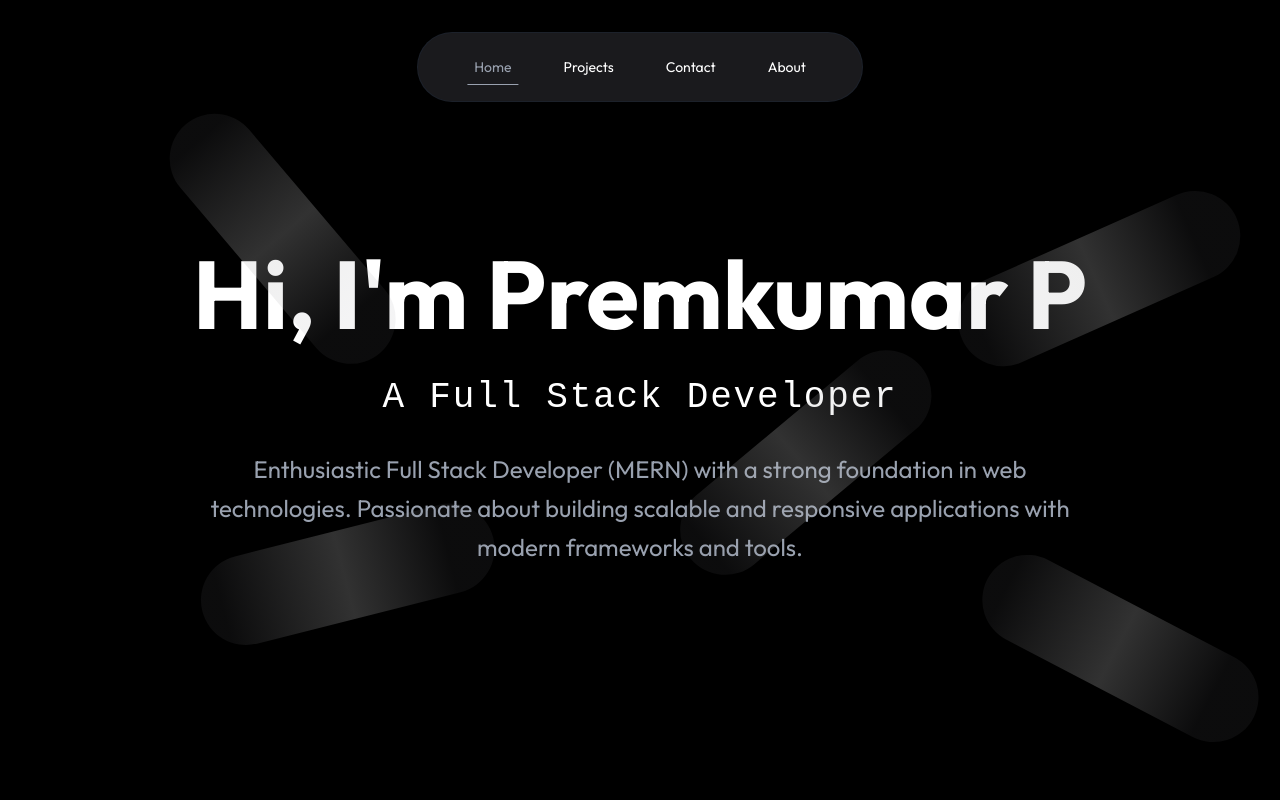
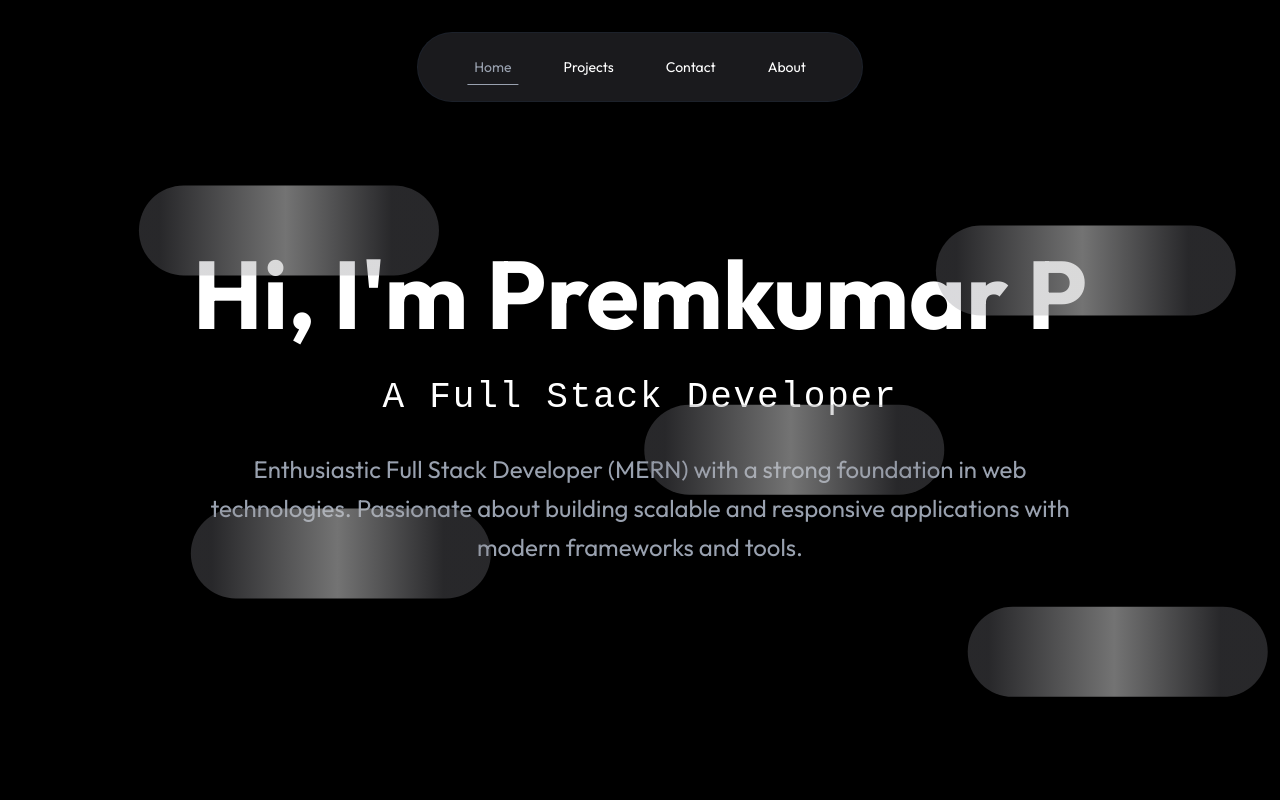
Before and after one commit to Premkumar291/personal-portfolio, a React (Vite) app: page / in a window 1280 px wide. Shown: the top 800 px of the page. Built offline with nearby package versions, Linux system fonts and the light colour scheme.

Commit message:
Add new Footer and Hero components, including contact information, social links, and animated background elements.

```diff
--- a/src/components/Footer.jsx
+++ b/src/components/Footer.jsx
@@ -72,7 +72,7 @@ const Footer = () => {
         <footer className="relative z-10 bg-[#0f0f11] border-t border-gray-800 py-12">
             <div className="max-w-7xl mx-auto px-6">
                 {/* Main Footer Content */}
-                <div className="flex flex-col lg:flex-row justify-between items-start lg:items-center gap-8 mb-8">
+                <div className="flex flex-col lg:flex-row justify-between items-center lg:items-center gap-8 mb-8">
                     {/* Brand Section */}
                     <div className="text-center lg:text-left">
                         <a href="#" className="text-2xl font-bold text-white tracking-tighter">
@@ -84,7 +84,7 @@ const Footer = () => {
                     </div>
 
                     {/* Contact Information */}
-                    <div className="flex flex-col gap-3 text-sm text-gray-400">
+                    <div className="flex flex-col gap-3 text-sm text-gray-400 text-center lg:text-left items-center lg:items-start">
                         <h3 className="text-white font-semibold mb-1">Contact</h3>
                         {contactInfo.map((contact, index) => {
                             const IconComponent = contact.icon;
@@ -102,7 +102,7 @@ const Footer = () => {
                     </div>
 
                     {/* Social Links */}
-                    <div className="flex flex-col gap-3">
+                    <div className="flex flex-col gap-3 items-center lg:items-start">
                         <h3 className="text-white font-semibold text-sm mb-1">Connect</h3>
                         <div className="flex gap-4">
                             {socialLinks.map((social, index) => {
--- a/src/components/Hero.jsx
+++ b/src/components/Hero.jsx
@@ -1,7 +1,46 @@
 import React from 'react';
-import { motion } from 'framer-motion';
+import { motion, useAnimation } from 'framer-motion';
+import { useEffect } from 'react';
 
 const Hero = () => {
+    const controls1 = useAnimation();
+    const controls2 = useAnimation();
+    const controls3 = useAnimation();
+    const controls4 = useAnimation();
+    const controls5 = useAnimation();
+
+    useEffect(() => {
+        // Drop animation first, then switch to floating
+        const animateCapsule = async (controls, floatY, floatX, duration, delay = 0) => {
+            // Wait for delay
+            if (delay > 0) {
+                await new Promise(resolve => setTimeout(resolve, delay * 1000));
+            }
+            // Drop from top
+            await controls.start({
+                y: 0,
+                opacity: 1,
+                transition: { duration: 0.8, ease: "easeOut" }
+            });
+            // Start floating
+            controls.start({
+                y: [0, floatY, 0],
+                x: [0, floatX, 0],
+                transition: {
+                    duration: duration,
+                    repeat: Infinity,
+                    ease: "easeInOut"
+                }
+            });
+        };
+
+        animateCapsule(controls1, -20, 15, 3, 0);
+        animateCapsule(controls2, 25, -20, 3.5, 0.15);
+        animateCapsule(controls3, 30, 10, 4, 0.3);
+        animateCapsule(controls4, -15, -25, 3.2, 0.45);
+        animateCapsule(controls5, 20, 18, 3.8, 0.6);
+    }, [controls1, controls2, controls3, controls4, controls5]);
+
     return (
         <section id="home" className="min-h-screen flex items-center justify-center relative overflow-hidden bg-black">
             {/* Background Capsule Shapes */}
@@ -10,132 +49,57 @@ const Hero = () => {
             <motion.div
                 className="absolute w-[300px] h-[90px] left-[10%] top-[25%] rounded-[285px] z-30"
                 style={{
-                    background: 'linear-gradient(90deg, rgba(132, 132, 140, 0.09) 6.9%, rgba(192, 192, 192, 0.26) 48.85%, rgba(132, 132, 140, 0.09) 84.2%)'
+                    background: 'linear-gradient(90deg, rgba(132, 132, 140, 0.3) 6.9%, rgba(192, 192, 192, 0.6) 48.85%, rgba(132, 132, 140, 0.3) 84.2%)',
+                    transform: 'rotate(49.67deg)'
                 }}
-                initial={{ y: -1000, opacity: 0, rotate: 49.67 }}
-                animate={{
-                    y: [0, -20, 0],
-                    x: [0, 15, 0],
-                    opacity: 1,
-                    rotate: 49.67,
-                    transition: {
-                        y: { duration: 6, repeat: Infinity, ease: "easeInOut", delay: 1 },
-                        x: { duration: 6, repeat: Infinity, ease: "easeInOut", delay: 1 },
-                        opacity: { duration: 0.5, delay: 0 }
-                    }
-                }}
-                transition={{
-                    type: "spring",
-                    damping: 12,
-                    stiffness: 100,
-                    delay: 0
-                }}
+                initial={{ y: -1000, opacity: 0 }}
+                animate={controls1}
             />
 
             {/* Bottom Right Capsule */}
             <motion.div
                 className="absolute w-[300px] h-[90px] left-[77%] top-[73%] rounded-[285px] z-30"
                 style={{
-                    background: 'linear-gradient(90deg, rgba(132, 132, 140, 0.09) 6.9%, rgba(192, 192, 192, 0.26) 48.85%, rgba(132, 132, 140, 0.09) 84.2%)'
+                    background: 'linear-gradient(90deg, rgba(132, 132, 140, 0.3) 6.9%, rgba(192, 192, 192, 0.6) 48.85%, rgba(132, 132, 140, 0.3) 84.2%)',
+                    transform: 'rotate(27.56deg)'
                 }}
-                initial={{ y: -1000, opacity: 0, rotate: 27.56 }}
-                animate={{
-                    y: [0, 25, 0],
-                    x: [0, -20, 0],
-                    opacity: 1,
-                    rotate: 27.56,
-                    transition: {
-                        y: { duration: 7, repeat: Infinity, ease: "easeInOut", delay: 1.2 },
-                        x: { duration: 7, repeat: Infinity, ease: "easeInOut", delay: 1.2 },
-                        opacity: { duration: 0.5, delay: 0.2 }
-                    }
-                }}
-                transition={{
-                    type: "spring",
-                    damping: 12,
-                    stiffness: 100,
-                    delay: 0.2
-                }}
+                initial={{ y: -1000, opacity: 0 }}
+                animate={controls2}
             />
 
             {/* Bottom Left Capsule */}
             <motion.div
                 className="absolute w-[300px] h-[90px] rounded-[285px] z-30"
                 style={{
-                    background: 'linear-gradient(90deg, rgba(132, 132, 140, 0.09) 6.9%, rgba(192, 192, 192, 0.26) 48.85%, rgba(132, 132, 140, 0.09) 84.2%)',
+                    background: 'linear-gradient(90deg, rgba(132, 132, 140, 0.3) 6.9%, rgba(192, 192, 192, 0.6) 48.85%, rgba(132, 132, 140, 0.3) 84.2%)',
+                    transform: 'rotate(-14.18deg)',
                     left: '188px',
                     top: '500px'
                 }}
-                initial={{ y: -1000, opacity: 0, rotate: -14.18 }}
-                animate={{
-                    y: [0, 30, 0],
-                    x: [0, 10, 0],
-                    opacity: 1,
-                    rotate: -14.18,
-                    transition: {
-                        y: { duration: 8, repeat: Infinity, ease: "easeInOut", delay: 1.4 },
-                        x: { duration: 8, repeat: Infinity, ease: "easeInOut", delay: 1.4 },
-                        opacity: { duration: 0.5, delay: 0.4 }
-                    }
-                }}
-                transition={{
-                    type: "spring",
-                    damping: 12,
-                    stiffness: 100,
-                    delay: 0.4
-                }}
+                initial={{ y: -1000, opacity: 0 }}
+                animate={controls3}
             />
 
             {/* Top Right Capsule */}
             <motion.div
                 className="absolute w-[300px] h-[90px] left-[75%] top-[30%] rounded-[285px] z-30"
                 style={{
-                    background: 'linear-gradient(90deg, rgba(132, 132, 140, 0.09) 6.9%, rgba(192, 192, 192, 0.26) 48.85%, rgba(132, 132, 140, 0.09) 84.2%)'
+                    background: 'linear-gradient(90deg, rgba(132, 132, 140, 0.3) 6.9%, rgba(192, 192, 192, 0.6) 48.85%, rgba(132, 132, 140, 0.3) 84.2%)',
+                    transform: 'rotate(-23.94deg)'
                 }}
-                initial={{ y: -1000, opacity: 0, rotate: -23.94 }}
-                animate={{
-                    y: [0, -15, 0],
-                    x: [0, -25, 0],
-                    opacity: 1,
-                    rotate: -23.94,
-                    transition: {
-                        y: { duration: 5.5, repeat: Infinity, ease: "easeInOut", delay: 1.6 },
-                        x: { duration: 5.5, repeat: Infinity, ease: "easeInOut", delay: 1.6 },
-                        opacity: { duration: 0.5, delay: 0.6 }
-                    }
-                }}
-                transition={{
-                    type: "spring",
-                    damping: 12,
-                    stiffness: 100,
-                    delay: 0.6
-                }}
+                initial={{ y: -1000, opacity: 0 }}
+                animate={controls4}
             />
 
             {/* Middle Capsule */}
             <motion.div
                 className="absolute w-[300px] h-[90px] left-[50%] top-[50%] rounded-[285px] z-30"
                 style={{
-                    background: 'linear-gradient(90deg, rgba(132, 132, 140, 0.09) 6.9%, rgba(192, 192, 192, 0.26) 48.85%, rgba(132, 132, 140, 0.09) 84.2%)'
+                    background: 'linear-gradient(90deg, rgba(132, 132, 140, 0.3) 6.9%, rgba(192, 192, 192, 0.6) 48.85%, rgba(132, 132, 140, 0.3) 84.2%)',
+                    transform: 'rotate(-39.86deg)'
                 }}
-                initial={{ y: -1000, opacity: 0, rotate: -39.86 }}
-                animate={{
-                    y: [0, 20, 0],
-                    x: [0, 18, 0],
-                    opacity: 1,
-                    rotate: -39.86,
-                    transition: {
-                        y: { duration: 6.5, repeat: Infinity, ease: "easeInOut", delay: 1.8 },
-                        x: { duration: 6.5, repeat: Infinity, ease: "easeInOut", delay: 1.8 },
-                        opacity: { duration: 0.5, delay: 0.8 }
-                    }
-                }}
-                transition={{
-                    type: "spring",
-                    damping: 12,
-                    stiffness: 100,
-                    delay: 0.8
-                }}
+                initial={{ y: -1000, opacity: 0 }}
+                animate={controls5}
             />
 
             {/* Main Content */}
@@ -143,7 +107,7 @@ const Hero = () => {
                 <motion.div
                     initial={{ opacity: 0, y: 20 }}
                     animate={{ opacity: 1, y: 0 }}
-                    transition={{ duration: 0.8, delay: 1 }}
+                    transition={{ duration: 0.8, delay: 0.8 }}
                 >
                     {/* Main Heading */}
                     <h1 className="text-6xl md:text-7xl lg:text-8xl font-bold text-white mb-6 leading-tight whitespace-nowrap">
```
